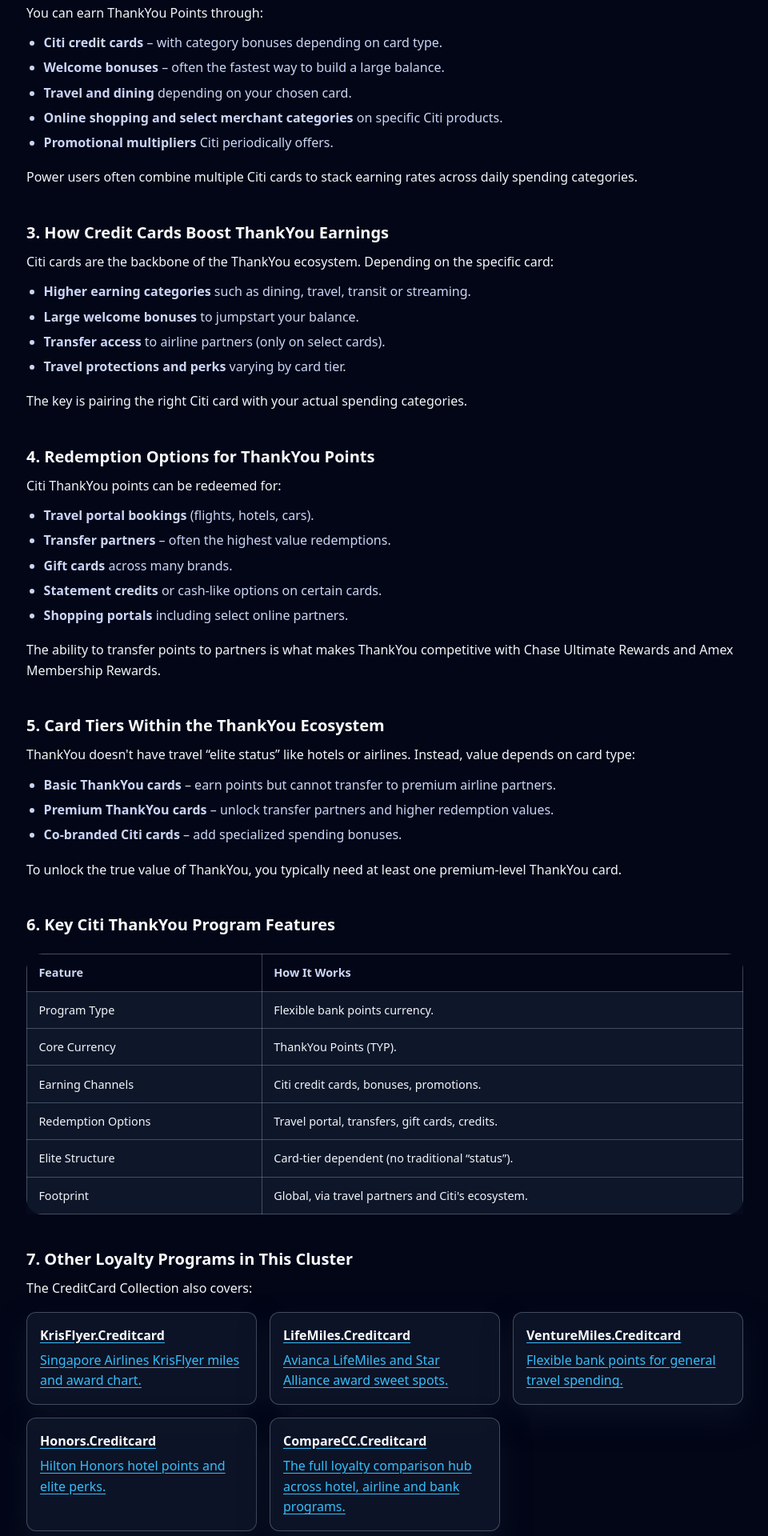
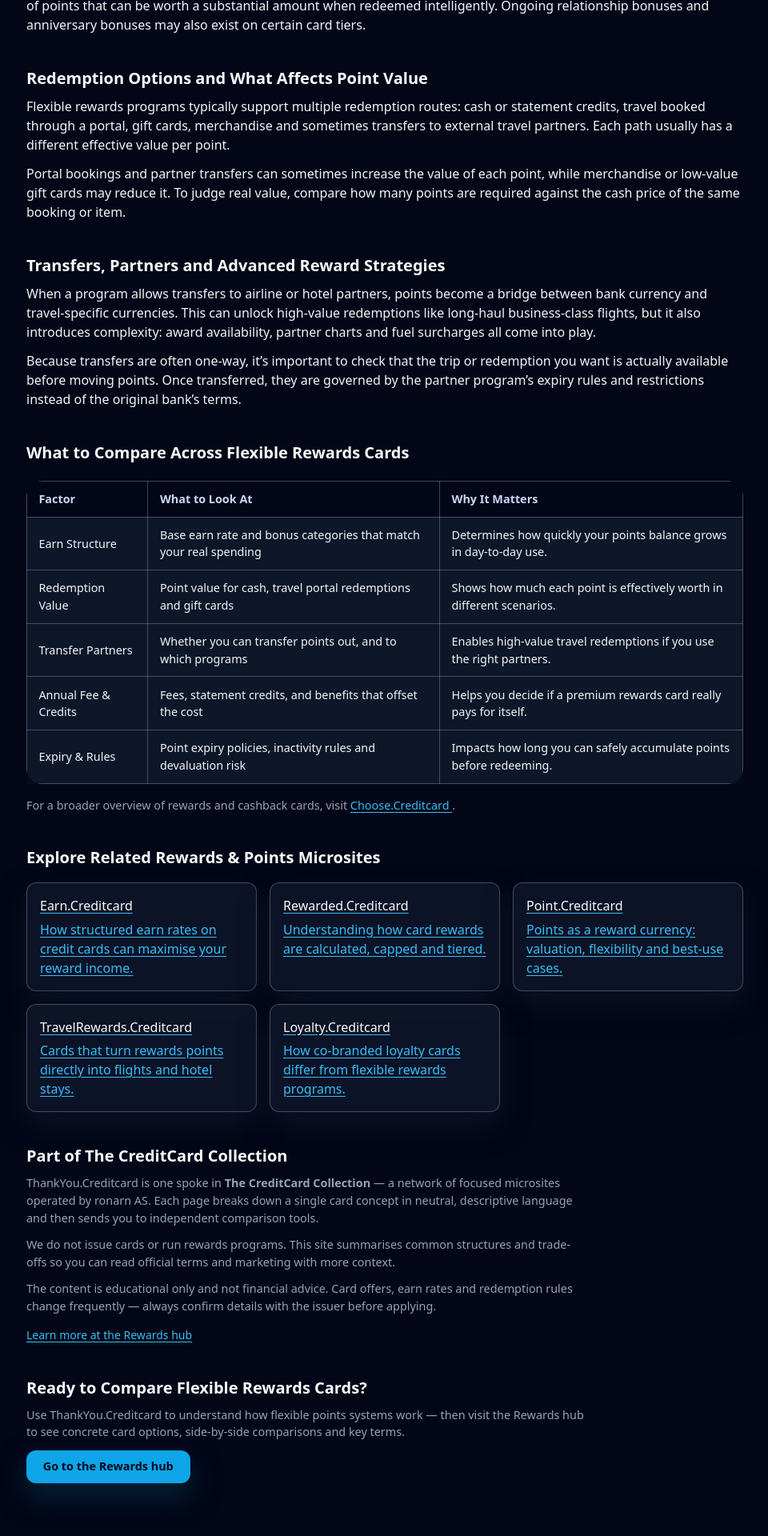
Before and after one commit to ChooseCreditCard/thankyou.creditcard, a plain HTML site: page index.html in a window 1280 px wide. Shown: the part 877-2797 px from the top of the page at 80% size, without its empty margins (159-1119 px from the left). Drawn offline with nearby package versions, Linux system fonts and the light colour scheme.

Commit message:
Update index.html

```diff
--- a/index.html
+++ b/index.html
@@ -1,302 +1,224 @@
 <!DOCTYPE html>
 <html lang="en">
 <head>
-  <meta charset="UTF-8"/>
-  <meta name="viewport" content="width=device-width,initial-scale=1"/>
+  <meta charset="UTF-8" />
+  <meta name="viewport" content="width=device-width, initial-scale=1" />
 
-  <title>ThankYou.Creditcard – Citi ThankYou Points & Credit Cards</title>
-  <meta name="description"
-        content="Neutral guide to Citi ThankYou: earning points, transfer partners, redemptions and how the right credit cards accelerate ThankYou point earnings."/>
-  <meta name="robots" content="index,follow"/>
-  <link rel="canonical" href="https://thankyou.creditcard/"/>
+  <title>ThankYou.Creditcard – Flexible Points & Rewards Credit Cards Explained</title>
+  <meta name="description" content="How ThankYou-style rewards credit cards work: earning flexible points, transfer partners, redemption options, bonuses, fees and what to compare before choosing a rewards card." />
+  <meta name="robots" content="index,follow" />
+  <link rel="canonical" href="https://thankyou.creditcard/" />
 
   <!-- Open Graph -->
-  <meta property="og:title" content="ThankYou.Creditcard – Citi ThankYou Points & Credit Cards"/>
-  <meta property="og:description"
-        content="Understand Citi ThankYou: earning points, transfer partners, travel redemptions, and how credit cards help you earn more TYP."/>
-  <meta property="og:type" content="website"/>
-  <meta property="og:url" content="https://thankyou.creditcard/"/>
-  <meta property="og:image"
-        content="https://choose.creditcard/preview.png?utm_source=thankyou.creditcard&utm_medium=referral&utm_campaign=og_image"/>
+  <meta property="og:title" content="ThankYou.Creditcard – Flexible Points & Rewards Cards Explained" />
+  <meta property="og:description" content="Independent overview of flexible rewards credit cards similar to ThankYou-style programs — how points are earned, redeemed and transferred to partners." />
+  <meta property="og:type" content="website" />
+  <meta property="og:url" content="https://thankyou.creditcard/" />
+  <meta property="og:image" content="https://choose.creditcard/preview.png?utm_source=thankyou.creditcard&utm_medium=referral&utm_campaign=og_image" />
 
   <!-- Twitter -->
-  <meta name="twitter:card" content="summary_large_image"/>
-  <meta name="twitter:title" content="ThankYou.Creditcard – Citi ThankYou Points & Credit Cards"/>
-  <meta name="twitter:description"
-        content="A complete guide to Citi ThankYou Points — earning, redemptions, transfer partners and card strategies."/>
-  <meta name="twitter:image"
-        content="https://choose.creditcard/preview.png?utm_source=thankyou.creditcard&utm_medium=referral&utm_campaign=twitter_image"/>
+  <meta name="twitter:card" content="summary_large_image" />
+  <meta name="twitter:title" content="ThankYou.Creditcard – Rewards & Points Cards Guide" />
+  <meta name="twitter:description" content="Learn how flexible rewards credit cards earn points, how redemptions and transfers work, and what to look for when comparing ThankYou-style programs." />
+  <meta name="twitter:image" content="https://choose.creditcard/preview.png?utm_source=thankyou.creditcard&utm_medium=referral&utm_campaign=twitter_image" />
 
   <!-- GA4 -->
   <script async src="https://www.googletagmanager.com/gtag/js?id=G-64FE63JQ3H"></script>
   <script>
     window.dataLayer = window.dataLayer || [];
-    function gtag(){ dataLayer.push(arguments); }
-    gtag("js", new Date());
-    gtag("config", "G-64FE63JQ3H");
+    function gtag(){dataLayer.push(arguments);}
+    gtag('js', new Date());
+    gtag('config', 'G-64FE63JQ3H');
   </script>
 
-  <link rel="stylesheet" href="./styles.css"/>
+  <!-- Tailwind for utility classes -->
+  <script src="https://cdn.tailwindcss.com"></script>
+
+  <!-- Shared minisite styles -->
+  <link rel="stylesheet" href="./styles.css" />
 </head>
-
 <body class="bg-slate-950 text-slate-100">
-
   <header class="site-header">
     <div class="nav-inner max-w-6xl">
-    <a class="brand"
-       href="https://choose.creditcard/?utm_source=thankyou.creditcard&utm_medium=referral&utm_campaign=header_brand"
-       style="color:inherit;text-decoration:none;">
+      <div class="brand">
         <div class="cc-logo">CC</div>
         <div class="brand-text">
           <div class="brand-title">ThankYou.Creditcard</div>
-        <div class="brand-subtitle">Citi ThankYou Program &amp; Cards</div>
+          <div class="brand-subtitle">Flexible Points & Rewards Cards</div>
         </div>
-    </a>
-
-    <nav class="nav-links">
+      </div>
+      <nav class="nav-links" aria-label="Page navigation">
         <a href="#overview">Overview</a>
-      <a href="#earning">Earning</a>
-      <a href="#redeem">Redeem</a>
-      <a href="#cards">Credit Cards</a>
+        <a href="#earning">Earning Points</a>
+        <a href="#redeeming">Redeeming & Value</a>
       </nav>
     </div>
   </header>
 
   <main class="cc-page">
-
     <!-- Breadcrumb -->
     <div class="cc-breadcrumb">
       <a href="https://choose.creditcard/?utm_source=thankyou.creditcard&utm_medium=referral&utm_campaign=breadcrumb">Home</a>
-    &nbsp;›&nbsp;Citi ThankYou
+      &nbsp;›&nbsp;
+      ThankYou.Creditcard
     </div>
 
     <!-- Hero -->
     <section class="hero">
-    <h1>Citi ThankYou Points: Transfers, Travel &amp; Credit Cards</h1>
+      <div class="hero-content">
+        <h1>How ThankYou-Style Rewards Credit Cards Really Work</h1>
         <p class="hero-lead">
-      Citi ThankYou is a flexible bank points ecosystem where rewards can be used for travel, statement credits,
-      shopping — or transferred to airline and hotel partners. This guide explains how ThankYou points work and how
-      credit cards accelerate earnings.
+          Flexible rewards programs let one credit card earn points that can be used for travel, cashback, gift cards and sometimes transfers to partners. This page explains how ThankYou-style points systems work and what to compare before choosing a rewards card.
         </p>
-    <a class="cta"
-       href="https://choose.creditcard/?utm_source=thankyou.creditcard&utm_medium=referral&utm_campaign=hero_cta">
-      Best Cards for Earning ThankYou Points
+        <a class="cta" href="https://choose.creditcard/rewards/?utm_source=thankyou.creditcard&utm_medium=referral&utm_campaign=hero_cta">
+          Compare flexible rewards cards
         </a>
+      </div>
     </section>
 
-  <!-- 1. Program overview -->
+    <!-- Overview -->
     <section id="overview" class="section">
-    <h2>1. What the Citi ThankYou Program Is</h2>
-    <p>
-      Citi ThankYou is a flexible points currency issued through select Citi credit cards.
-      Depending on the card you hold, you can:
-    </p>
-
-    <ul class="list">
-      <li><strong>Earn ThankYou Points</strong> on everyday purchases.</li>
-      <li><strong>Redeem points</strong> for travel, gift cards, or statement credits.</li>
-      <li><strong>Transfer points</strong> to airlines and selected hotel partners.</li>
-      <li><strong>Combine points</strong> from multiple Citi cards for higher value.</li>
-    </ul>
-
-    <p>
-      The strength of the program comes from its transfer partners — often giving far better value than fixed travel portal redemptions.
-    </p>
+      <h2>What Is a ThankYou-Style Rewards Program?</h2>
+      <p>A ThankYou-style program is a flexible points ecosystem built around one or more credit cards. Instead of earning airline miles or hotel points directly, you earn a bank-controlled currency that can be redeemed in several ways: cash equivalents, statement credits, travel bookings, gift cards or transfers to external partners.</p>
+      <p>The core idea is flexibility. You earn a single type of point from different cards and categories, then decide later how to use them. That makes it easier to adapt your rewards strategy when your travel or spending patterns change over time.</p>
     </section>
 
-  <!-- 2. How ThankYou points are earned -->
+    <!-- Earning Points -->
     <section id="earning" class="section">
-    <h2>2. How ThankYou Points Are Earned</h2>
-
-    <p>You can earn ThankYou Points through:</p>
-
-    <ul class="list">
-      <li><strong>Citi credit cards</strong> – with category bonuses depending on card type.</li>
-      <li><strong>Welcome bonuses</strong> – often the fastest way to build a large balance.</li>
-      <li><strong>Travel and dining</strong> depending on your chosen card.</li>
-      <li><strong>Online shopping and select merchant categories</strong> on specific Citi products.</li>
-      <li><strong>Promotional multipliers</strong> Citi periodically offers.</li>
-    </ul>
-
-    <p>
-      Power users often combine multiple Citi cards to stack earning rates across daily spending categories.
-    </p>
+      <h2>How Spending Converts Into ThankYou-Style Points</h2>
+      <p>Most flexible rewards cards use tiered earning structures. Everyday purchases might earn a base rate, while bonus categories like dining, groceries, online shopping or travel earn extra points per unit of spend. Some premium cards layer on elevated multipliers for specific lifestyle categories.</p>
+      <p>New-card bonuses are common. If you reach a minimum spend within a promotional window, you receive a lump sum of points that can be worth a substantial amount when redeemed intelligently. Ongoing relationship bonuses and anniversary bonuses may also exist on certain card tiers.</p>
     </section>
 
-  <!-- 3. How cards boost earnings -->
-  <section class="section">
-    <h2>3. How Credit Cards Boost ThankYou Earnings</h2>
-    <p>
-      Citi cards are the backbone of the ThankYou ecosystem. Depending on the specific card:
-    </p>
-
-    <ul class="list">
-      <li><strong>Higher earning categories</strong> such as dining, travel, transit or streaming.</li>
-      <li><strong>Large welcome bonuses</strong> to jumpstart your balance.</li>
-      <li><strong>Transfer access</strong> to airline partners (only on select cards).</li>
-      <li><strong>Travel protections and perks</strong> varying by card tier.</li>
-    </ul>
-
-    <p>
-      The key is pairing the right Citi card with your actual spending categories.
-    </p>
+    <!-- Redeeming & Value -->
+    <section id="redeeming" class="section">
+      <h2>Redemption Options and What Affects Point Value</h2>
+      <p>Flexible rewards programs typically support multiple redemption routes: cash or statement credits, travel booked through a portal, gift cards, merchandise and sometimes transfers to external travel partners. Each path usually has a different effective value per point.</p>
+      <p>Portal bookings and partner transfers can sometimes increase the value of each point, while merchandise or low-value gift cards may reduce it. To judge real value, compare how many points are required against the cash price of the same booking or item.</p>
     </section>
 
-  <!-- 4. Redemption categories -->
-  <section id="redeem" class="section">
-    <h2>4. Redemption Options for ThankYou Points</h2>
-
-    <p>Citi ThankYou points can be redeemed for:</p>
-
-    <ul class="list">
-      <li><strong>Travel portal bookings</strong> (flights, hotels, cars).</li>
-      <li><strong>Transfer partners</strong> – often the highest value redemptions.</li>
-      <li><strong>Gift cards</strong> across many brands.</li>
-      <li><strong>Statement credits</strong> or cash-like options on certain cards.</li>
-      <li><strong>Shopping portals</strong> including select online partners.</li>
-    </ul>
-
-    <p>
-      The ability to transfer points to partners is what makes ThankYou competitive with Chase Ultimate Rewards and Amex Membership Rewards.
-    </p>
+    <!-- Extra section: Transfers & Partner Use -->
+    <section class="section">
+      <h2>Transfers, Partners and Advanced Reward Strategies</h2>
+      <p>When a program allows transfers to airline or hotel partners, points become a bridge between bank currency and travel-specific currencies. This can unlock high-value redemptions like long-haul business-class flights, but it also introduces complexity: award availability, partner charts and fuel surcharges all come into play.</p>
+      <p>Because transfers are often one-way, it’s important to check that the trip or redemption you want is actually available before moving points. Once transferred, they are governed by the partner program’s expiry rules and restrictions instead of the original bank’s terms.</p>
     </section>
 
-  <!-- 5. Elite / structural tiers -->
+    <!-- Comparison table -->
     <section class="section">
-    <h2>5. Card Tiers Within the ThankYou Ecosystem</h2>
-
-    <p>ThankYou doesn't have travel “elite status” like hotels or airlines. Instead, value depends on card type:</p>
-
-    <ul class="list">
-      <li><strong>Basic ThankYou cards</strong> – earn points but cannot transfer to premium airline partners.</li>
-      <li><strong>Premium ThankYou cards</strong> – unlock transfer partners and higher redemption values.</li>
-      <li><strong>Co-branded Citi cards</strong> – add specialized spending bonuses.</li>
-    </ul>
-
-    <p>
-      To unlock the true value of ThankYou, you typically need at least one premium-level ThankYou card.
-    </p>
-  </section>
-
-  <!-- 6. Key Program Features Table -->
-  <section class="section">
-    <h2>6. Key Citi ThankYou Program Features</h2>
-
+      <h2>What to Compare Across Flexible Rewards Cards</h2>
       <div class="table-wrap">
         <table class="table">
           <thead>
-        <tr><th>Feature</th><th>How It Works</th></tr>
+          <tr>
+            <th>Factor</th>
+            <th>What to Look At</th>
+            <th>Why It Matters</th>
+          </tr>
           </thead>
           <tbody>
-        <tr><td>Program Type</td><td>Flexible bank points currency.</td></tr>
-        <tr><td>Core Currency</td><td>ThankYou Points (TYP).</td></tr>
-        <tr><td>Earning Channels</td><td>Citi credit cards, bonuses, promotions.</td></tr>
-        <tr><td>Redemption Options</td><td>Travel portal, transfers, gift cards, credits.</td></tr>
-        <tr><td>Elite Structure</td><td>Card-tier dependent (no traditional “status”).</td></tr>
-        <tr><td>Footprint</td><td>Global, via travel partners and Citi's ecosystem.</td></tr>
+          <tr>
+            <td>Earn Structure</td>
+            <td>Base earn rate and bonus categories that match your real spending</td>
+            <td>Determines how quickly your points balance grows in day-to-day use.</td>
+          </tr>
+          <tr>
+            <td>Redemption Value</td>
+            <td>Point value for cash, travel portal redemptions and gift cards</td>
+            <td>Shows how much each point is effectively worth in different scenarios.</td>
+          </tr>
+          <tr>
+            <td>Transfer Partners</td>
+            <td>Whether you can transfer points out, and to which programs</td>
+            <td>Enables high-value travel redemptions if you use the right partners.</td>
+          </tr>
+          <tr>
+            <td>Annual Fee & Credits</td>
+            <td>Fees, statement credits, and benefits that offset the cost</td>
+            <td>Helps you decide if a premium rewards card really pays for itself.</td>
+          </tr>
+          <tr>
+            <td>Expiry & Rules</td>
+            <td>Point expiry policies, inactivity rules and devaluation risk</td>
+            <td>Impacts how long you can safely accumulate points before redeeming.</td>
+          </tr>
           </tbody>
         </table>
       </div>
-  </section>
-
-  <!-- 7. Internal cluster links -->
-  <section id="cards" class="section">
-    <h2>7. Other Loyalty Programs in This Cluster</h2>
-
-    <p>The CreditCard Collection also covers:</p>
-
-    <div class="cluster-grid">
-
-      <a class="cluster-card"
-         href="https://krisflyer.creditcard/?utm_source=thankyou.creditcard&utm_medium=referral&utm_campaign=cluster_krisflyer">
-        <h3>KrisFlyer.Creditcard</h3>
-        <p>Singapore Airlines KrisFlyer miles and award chart.</p>
-      </a>
-
-      <a class="cluster-card"
-         href="https://lifemiles.creditcard/?utm_source=thankyou.creditcard&utm_medium=referral&utm_campaign=cluster_lifemiles">
-        <h3>LifeMiles.Creditcard</h3>
-        <p>Avianca LifeMiles and Star Alliance award sweet spots.</p>
-      </a>
-
-      <a class="cluster-card"
-         href="https://venturemiles.creditcard/?utm_source=thankyou.creditcard&utm_medium=referral&utm_campaign=cluster_venturemiles">
-        <h3>VentureMiles.Creditcard</h3>
-        <p>Flexible bank points for general travel spending.</p>
-      </a>
-
-      <a class="cluster-card"
-         href="https://honors.creditcard/?utm_source=thankyou.creditcard&utm_medium=referral&utm_campaign=cluster_honors">
-        <h3>Honors.Creditcard</h3>
-        <p>Hilton Honors hotel points and elite perks.</p>
-      </a>
-
-      <a class="cluster-card"
-         href="https://comparecc.creditcard/?utm_source=thankyou.creditcard&utm_medium=referral&utm_campaign=cluster_comparecc">
-        <h3>CompareCC.Creditcard</h3>
-        <p>The full loyalty comparison hub across hotel, airline and bank programs.</p>
-      </a>
-
-    </div>
-  </section>
-
-  <!-- 8. CTA -->
-  <section class="section">
-    <h2>8. Best Cards for Earning ThankYou Points</h2>
-
       <p class="small">
-      The best Citibank ThankYou cards depend on your spending habits, travel patterns and whether you need transfer partners.
-    </p>
-
-    <p class="small">
-      For an unbiased overview of the best hotel, airline and travel cards, start with Choose.Creditcard.
-    </p>
-
-    <a class="cta"
-       href="https://choose.creditcard/?utm_source=thankyou.creditcard&utm_medium=referral&utm_campaign=bottom_cta">
-      Best Cards for Earning ThankYou Points
-    </a>
-  </section>
-
-  <!-- Collection -->
-  <section class="section">
-    <h2>Part of The CreditCard Collection</h2>
-
-    <p class="small">
-      ThankYou.Creditcard is part of <strong>The CreditCard Collection</strong>, a network of focused loyalty microsites operated by ronarn AS.
-    </p>
-    <p class="small">
-      Each minisite explains one ecosystem so you can match the right credit cards to your real travel habits.
-    </p>
-    <p class="small">
-      For detailed credit card comparisons, visit
-      <a href="https://choose.creditcard/?utm_source=thankyou.creditcard&utm_medium=referral&utm_campaign=collection_section">
+        For a broader overview of rewards and cashback cards, visit
+        <a href="https://choose.creditcard/rewards/?utm_source=thankyou.creditcard&utm_medium=referral&utm_campaign=comparison_section">
           Choose.Creditcard
         </a>.
       </p>
     </section>
 
+    <!-- Cluster links -->
+    <section class="section">
+      <h2>Explore Related Rewards & Points Microsites</h2>
+      <div class="cluster-grid">
+        <a class="cluster-card" href="https://earn.creditcard/?utm_source=thankyou.creditcard&utm_medium=referral&utm_campaign=cluster_earn">
+          <h3>Earn.Creditcard</h3>
+          <p>How structured earn rates on credit cards can maximise your reward income.</p>
+        </a>
+        <a class="cluster-card" href="https://rewarded.creditcard/?utm_source=thankyou.creditcard&utm_medium=referral&utm_campaign=cluster_rewarded">
+          <h3>Rewarded.Creditcard</h3>
+          <p>Understanding how card rewards are calculated, capped and tiered.</p>
+        </a>
+        <a class="cluster-card" href="https://point.creditcard/?utm_source=thankyou.creditcard&utm_medium=referral&utm_campaign=cluster_point">
+          <h3>Point.Creditcard</h3>
+          <p>Points as a reward currency: valuation, flexibility and best-use cases.</p>
+        </a>
+        <a class="cluster-card" href="https://travelrewards.creditcard/?utm_source=thankyou.creditcard&utm_medium=referral&utm_campaign=cluster_travelrewards">
+          <h3>TravelRewards.Creditcard</h3>
+          <p>Cards that turn rewards points directly into flights and hotel stays.</p>
+        </a>
+        <a class="cluster-card" href="https://loyalty.creditcard/?utm_source=thankyou.creditcard&utm_medium=referral&utm_campaign=cluster_loyalty">
+          <h3>Loyalty.Creditcard</h3>
+          <p>How co-branded loyalty cards differ from flexible rewards programs.</p>
+        </a>
+      </div>
+    </section>
+
+    <!-- Collection section -->
+    <section class="section">
+      <h2>Part of The CreditCard Collection</h2>
+      <p class="small">
+        ThankYou.Creditcard is one spoke in <strong>The CreditCard Collection</strong> — a network of focused microsites operated by ronarn AS. Each page breaks down a single card concept in neutral, descriptive language and then sends you to independent comparison tools.
+      </p>
+      <p class="small">
+        We do not issue cards or run rewards programs. This site summarises common structures and trade-offs so you can read official terms and marketing with more context.
+      </p>
+      <p class="small">
+        The content is educational only and not financial advice. Card offers, earn rates and redemption rules change frequently — always confirm details with the issuer before applying.
+      </p>
+
+      <!-- REQUIRED HUB SNIPPET – Rewards hub -->
+      <div class="hub-link">
+        <a href="https://choose.creditcard/rewards/?utm_source=thankyou.creditcard&utm_medium=referral&utm_campaign=minisite_to_hub"
+           class="text-sm text-slate-600 hover:text-slate-900">
+          Learn more at the Rewards hub
+        </a>
+      </div>
+    </section>
+
+    <!-- Bottom CTA -->
+    <section class="section">
+      <h2>Ready to Compare Flexible Rewards Cards?</h2>
+      <p class="small">
+        Use ThankYou.Creditcard to understand how flexible points systems work — then visit the Rewards hub to see concrete card options, side-by-side comparisons and key terms.
+      </p>
+      <a class="cta" href="https://choose.creditcard/rewards/?utm_source=thankyou.creditcard&utm_medium=referral&utm_campaign=bottom_cta">
+        Go to the Rewards hub
+      </a>
+    </section>
   </main>
 
   <footer class="mini-footer">
     <p class="mini-footer-main">© 2025 The CreditCard Collection — ronarn AS</p>
-
     <p class="mini-footer-contact">
       Contact: <a href="mailto:support@cc.creditcard">support@cc.creditcard</a>
     </p>
-
-  <nav class="mini-footer-legal">
-    <a href="https://privacy.creditcard" target="_blank" rel="noopener">Privacy</a> ·
-    <a href="https://terms.creditcard" target="_blank" rel="noopener">Terms</a> ·
-    <a href="https://disclaimer.creditcard" target="_blank" rel="noopener">Disclaimer</a> ·
-    <a href="https://disclosure.creditcard" target="_blank" rel="noopener">Affiliate Disclosure</a> ·
-    <a href="https://policies.creditcard" target="_blank" rel="noopener">Policies</a>
-  </nav>
-
-  <p class="mini-footer-note">
-    Independent information — not financial advice. Always verify issuer terms.
-  </p>
   </footer>
-
 </body>
 </html>
```
Lines whose indentation alone changed are shown as unchanged.
